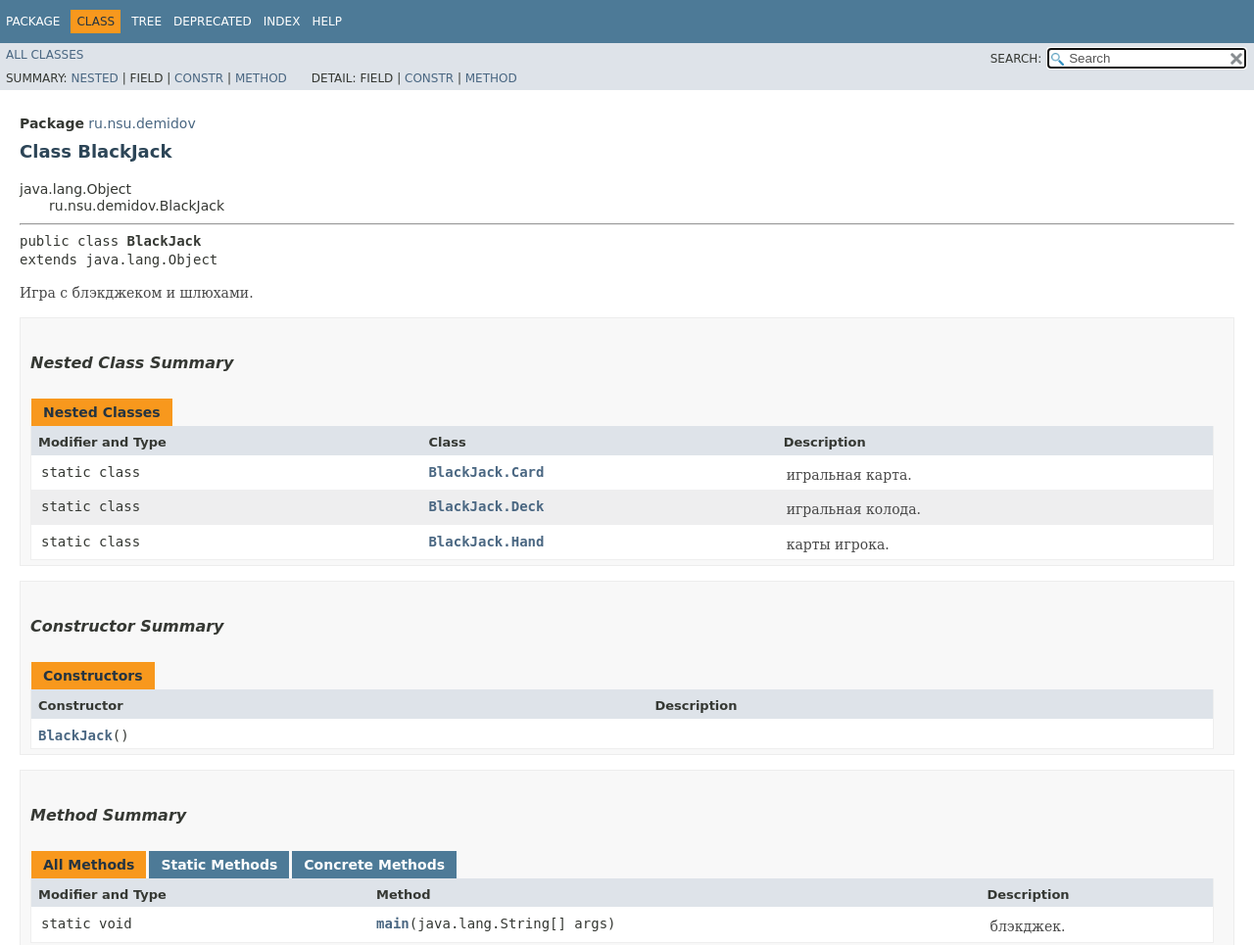
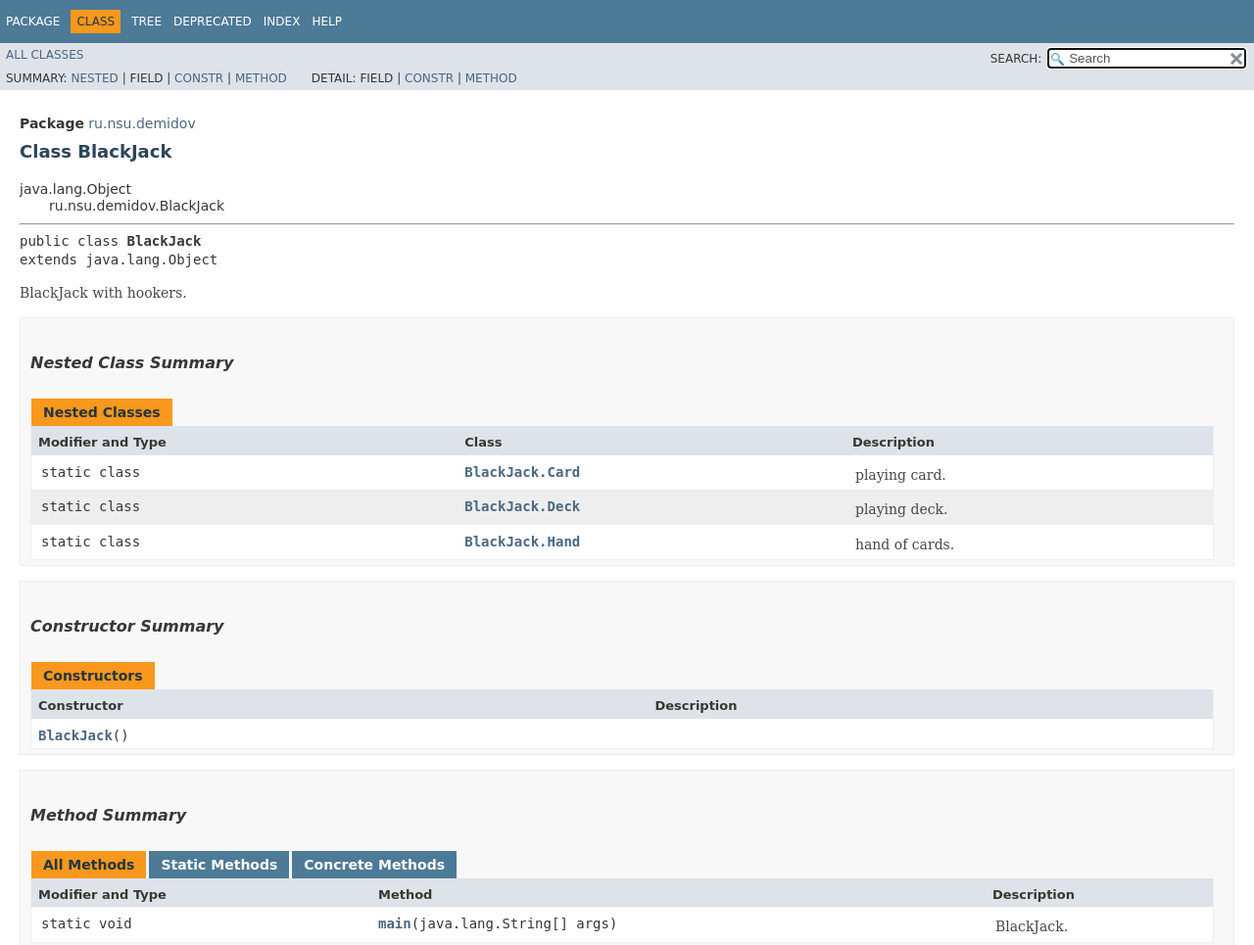
Before and after one commit to AYETATAPIN/OOP, a plain HTML site: page Task_1_1_2/ru/nsu/demidov/BlackJack.html in a window 1280 px wide. Shown: the top 965 px of the page at 98% size. Drawn offline with Linux system fonts and the light colour scheme; no server answers; a script that the page names is missing; a web font is replaced by a local one.

Commit message:
Deploying to gh-pages from @ AYETATAPIN/OOP@e8405219400ca82b3ab3adba74f8f976a33ce523 🚀

```diff
--- a/Task_1_1_2/ru/nsu/demidov/BlackJack.html
+++ b/Task_1_1_2/ru/nsu/demidov/BlackJack.html
@@ -132,7 +132,7 @@ $('.navPadding').css('padding-top', $('.fixedNav').css("height"));
 <hr>
 <pre>public class <span class="typeNameLabel">BlackJack</span>
 extends java.lang.Object</pre>
-<div class="block">Игра с блэкджеком и шлюхами.</div>
+<div class="block">BlackJack with hookers.</div>
 </li>
 </ul>
 </div>
@@ -157,21 +157,21 @@ extends java.lang.Object</pre>
 <td class="colFirst"><code>static class&nbsp;</code></td>
 <th class="colSecond" scope="row"><code><span class="memberNameLink"><a href="BlackJack.Card.html" title="class in ru.nsu.demidov">BlackJack.Card</a></span></code></th>
 <td class="colLast">
-<div class="block">игральная карта.</div>
+<div class="block">playing card.</div>
 </td>
 </tr>
 <tr class="rowColor">
 <td class="colFirst"><code>static class&nbsp;</code></td>
 <th class="colSecond" scope="row"><code><span class="memberNameLink"><a href="BlackJack.Deck.html" title="class in ru.nsu.demidov">BlackJack.Deck</a></span></code></th>
 <td class="colLast">
-<div class="block">игральная колода.</div>
+<div class="block">playing deck.</div>
 </td>
 </tr>
 <tr class="altColor">
 <td class="colFirst"><code>static class&nbsp;</code></td>
 <th class="colSecond" scope="row"><code><span class="memberNameLink"><a href="BlackJack.Hand.html" title="class in ru.nsu.demidov">BlackJack.Hand</a></span></code></th>
 <td class="colLast">
-<div class="block">карты игрока.</div>
+<div class="block">hand of cards.</div>
 </td>
 </tr>
 </table>
@@ -217,7 +217,7 @@ extends java.lang.Object</pre>
 <td class="colFirst"><code>static void</code></td>
 <th class="colSecond" scope="row"><code><span class="memberNameLink"><a href="#main(java.lang.String%5B%5D)">main</a></span>&#8203;(java.lang.String[]&nbsp;args)</code></th>
 <td class="colLast">
-<div class="block">блэкджек.</div>
+<div class="block">BlackJack.</div>
 </td>
 </tr>
 </table>
@@ -271,7 +271,7 @@ extends java.lang.Object</pre>
 <h4>main</h4>
 <pre class="methodSignature">public static&nbsp;void&nbsp;main&#8203;(java.lang.String[]&nbsp;args)
                  throws java.lang.InterruptedException</pre>
-<div class="block">блэкджек.</div>
+<div class="block">BlackJack.</div>
 <dl>
 <dt><span class="throwsLabel">Throws:</span></dt>
 <dd><code>java.lang.InterruptedException</code></dd>
```
Also changed, not shown: Task_1_1_2/allclasses-index.html (+4 -4 lines), Task_1_1_2/index-all.html (+5 -5 lines), Task_1_1_2/ru/nsu/demidov/BlackJack.Card.html (+1 -1 lines), Task_1_1_2/ru/nsu/demidov/BlackJack.Deck.html (+1 -1 lines), Task_1_1_2/ru/nsu/demidov/BlackJack.Hand.html (+1 -1 lines), Task_1_1_2/ru/nsu/demidov/package-summary.html (+4 -4 lines), 3 other files.
